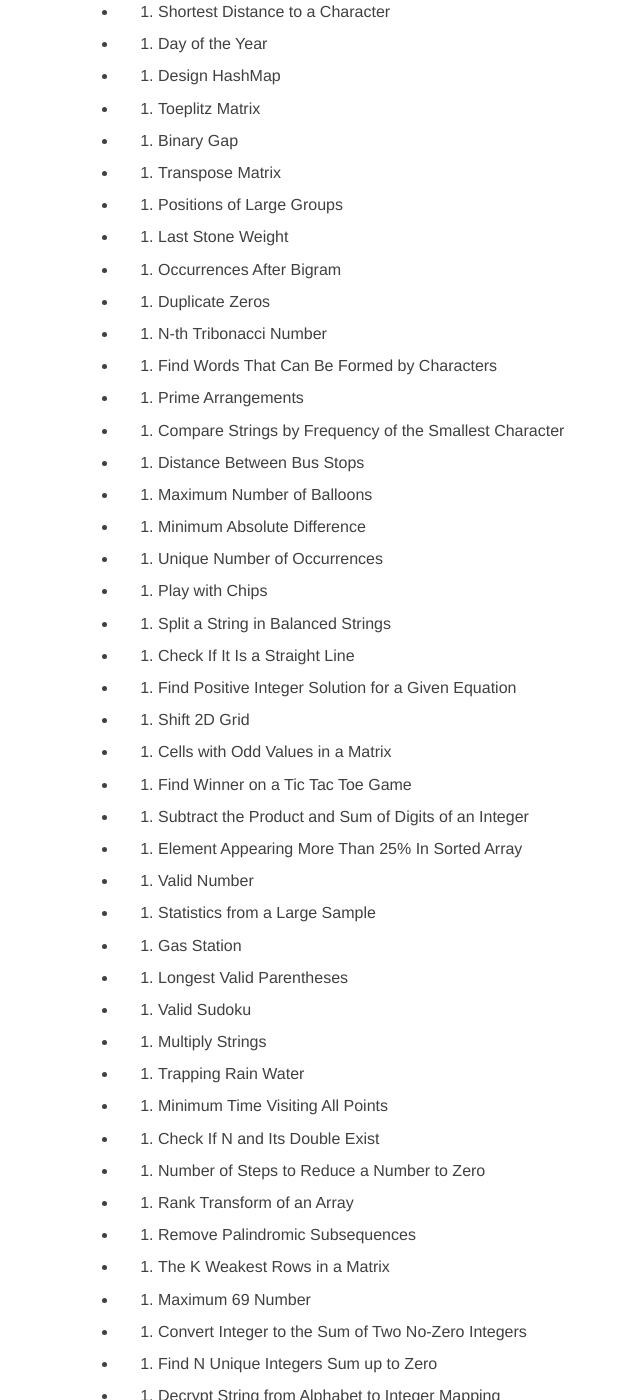
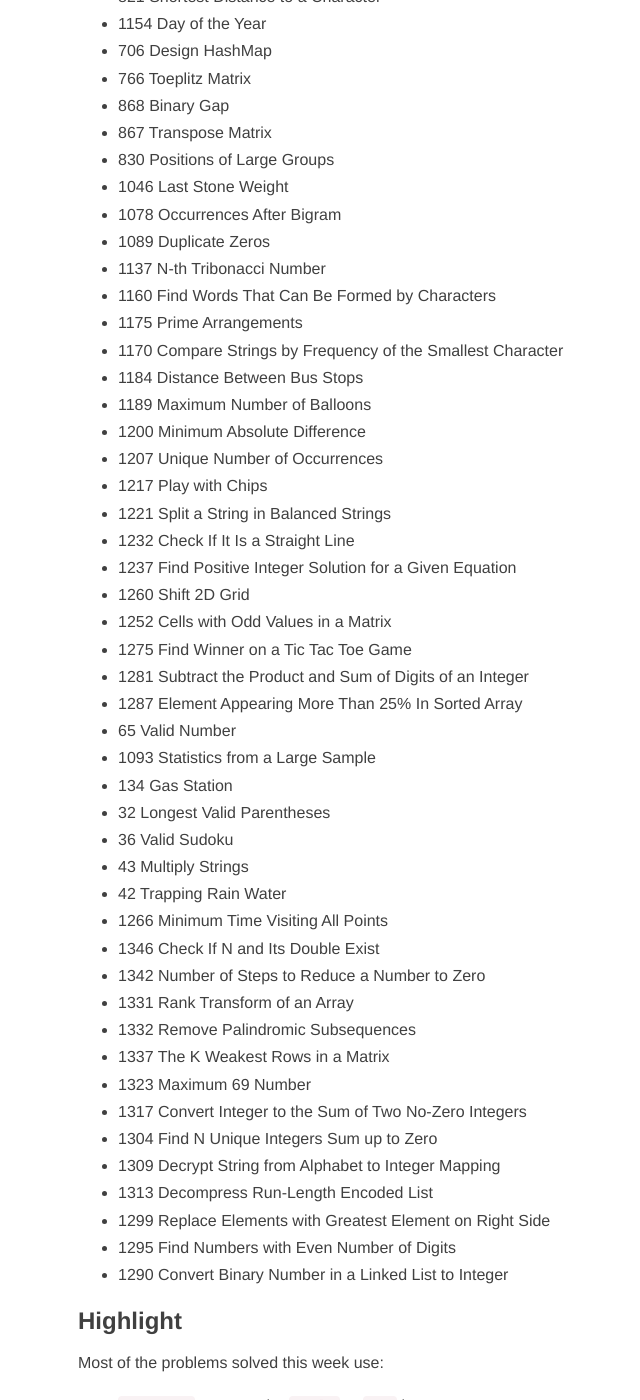
Before and after one commit to chunyang-wen/chunyang-wen.github.io, a Jekyll site: the page built from _posts/2020-02-16-weekly-digest-20200216.md, in a window 1280 px wide and 1400 px high, scrolled down 677 px. Shown: the whole window, without its empty margins (187-827 px from the left). Built offline with Jekyll 4.4.1, drawn with Linux system fonts in a browser that asks for light colours; comment, search, counter and statistics services are not loaded; some of the changed text lies outside the part shown.

Commit message:
remove dot

```diff
--- a/_posts/2020-02-16-weekly-digest-20200216.md
+++ b/_posts/2020-02-16-weekly-digest-20200216.md
@@ -18,57 +18,57 @@ too fast.
 
 **Solved problems list**
 
-+ 682. Baseball Game
-+ 762. Prime Number of Set Bits in Binary Representation
-+ 812. Largest Triangle Area
-+ 821. Shortest Distance to a Character
-+ 1154. Day of the Year
-+ 706. Design HashMap
-+ 766. Toeplitz Matrix
-+ 868. Binary Gap
-+ 867. Transpose Matrix
-+ 830. Positions of Large Groups
-+ 1046. Last Stone Weight
-+ 1078. Occurrences After Bigram
-+ 1089. Duplicate Zeros
-+ 1137. N-th Tribonacci Number
-+ 1160. Find Words That Can Be Formed by Characters
-+ 1175. Prime Arrangements
-+ 1170. Compare Strings by Frequency of the Smallest Character
-+ 1184. Distance Between Bus Stops
-+ 1189. Maximum Number of Balloons
-+ 1200. Minimum Absolute Difference
-+ 1207. Unique Number of Occurrences
-+ 1217. Play with Chips
-+ 1221. Split a String in Balanced Strings
-+ 1232. Check If It Is a Straight Line
-+ 1237. Find Positive Integer Solution for a Given Equation
-+ 1260. Shift 2D Grid
-+ 1252. Cells with Odd Values in a Matrix
-+ 1275. Find Winner on a Tic Tac Toe Game
-+ 1281. Subtract the Product and Sum of Digits of an Integer
-+ 1287. Element Appearing More Than 25% In Sorted Array
-+ 65. Valid Number
-+ 1093. Statistics from a Large Sample
-+ 134. Gas Station
-+ 32. Longest Valid Parentheses
-+ 36. Valid Sudoku
-+ 43. Multiply Strings
-+ 42. Trapping Rain Water
-+ 1266. Minimum Time Visiting All Points
-+ 1346. Check If N and Its Double Exist
-+ 1342. Number of Steps to Reduce a Number to Zero
-+ 1331. Rank Transform of an Array
-+ 1332. Remove Palindromic Subsequences
-+ 1337. The K Weakest Rows in a Matrix
-+ 1323. Maximum 69 Number
-+ 1317. Convert Integer to the Sum of Two No-Zero Integers
-+ 1304. Find N Unique Integers Sum up to Zero
-+ 1309. Decrypt String from Alphabet to Integer Mapping
-+ 1313. Decompress Run-Length Encoded List
-+ 1299. Replace Elements with Greatest Element on Right Side
-+ 1295. Find Numbers with Even Number of Digits
-+ 1290. Convert Binary Number in a Linked List to Integer
++ 682 Baseball Game
++ 762 Prime Number of Set Bits in Binary Representation
++ 812 Largest Triangle Area
++ 821 Shortest Distance to a Character
++ 1154 Day of the Year
++ 706 Design HashMap
++ 766 Toeplitz Matrix
++ 868 Binary Gap
++ 867 Transpose Matrix
++ 830 Positions of Large Groups
++ 1046 Last Stone Weight
++ 1078 Occurrences After Bigram
++ 1089 Duplicate Zeros
++ 1137 N-th Tribonacci Number
++ 1160 Find Words That Can Be Formed by Characters
++ 1175 Prime Arrangements
++ 1170 Compare Strings by Frequency of the Smallest Character
++ 1184 Distance Between Bus Stops
++ 1189 Maximum Number of Balloons
++ 1200 Minimum Absolute Difference
++ 1207 Unique Number of Occurrences
++ 1217 Play with Chips
++ 1221 Split a String in Balanced Strings
++ 1232 Check If It Is a Straight Line
++ 1237 Find Positive Integer Solution for a Given Equation
++ 1260 Shift 2D Grid
++ 1252 Cells with Odd Values in a Matrix
++ 1275 Find Winner on a Tic Tac Toe Game
++ 1281 Subtract the Product and Sum of Digits of an Integer
++ 1287 Element Appearing More Than 25% In Sorted Array
++ 65 Valid Number
++ 1093 Statistics from a Large Sample
++ 134 Gas Station
++ 32 Longest Valid Parentheses
++ 36 Valid Sudoku
++ 43 Multiply Strings
++ 42 Trapping Rain Water
++ 1266 Minimum Time Visiting All Points
++ 1346 Check If N and Its Double Exist
++ 1342 Number of Steps to Reduce a Number to Zero
++ 1331 Rank Transform of an Array
++ 1332 Remove Palindromic Subsequences
++ 1337 The K Weakest Rows in a Matrix
++ 1323 Maximum 69 Number
++ 1317 Convert Integer to the Sum of Two No-Zero Integers
++ 1304 Find N Unique Integers Sum up to Zero
++ 1309 Decrypt String from Alphabet to Integer Mapping
++ 1313 Decompress Run-Length Encoded List
++ 1299 Replace Elements with Greatest Element on Right Side
++ 1295 Find Numbers with Even Number of Digits
++ 1290 Convert Binary Number in a Linked List to Integer
 
 
 <a id="highlight"></a>
```
